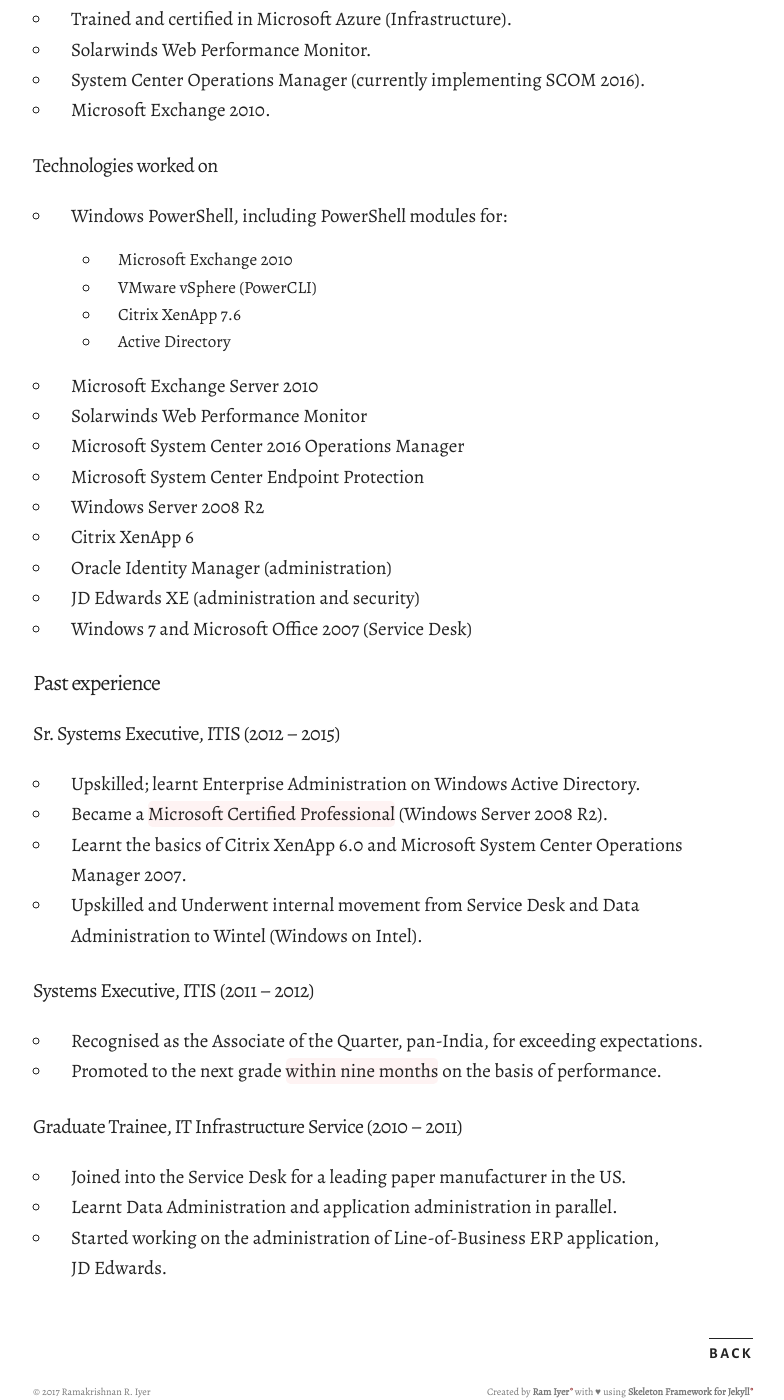
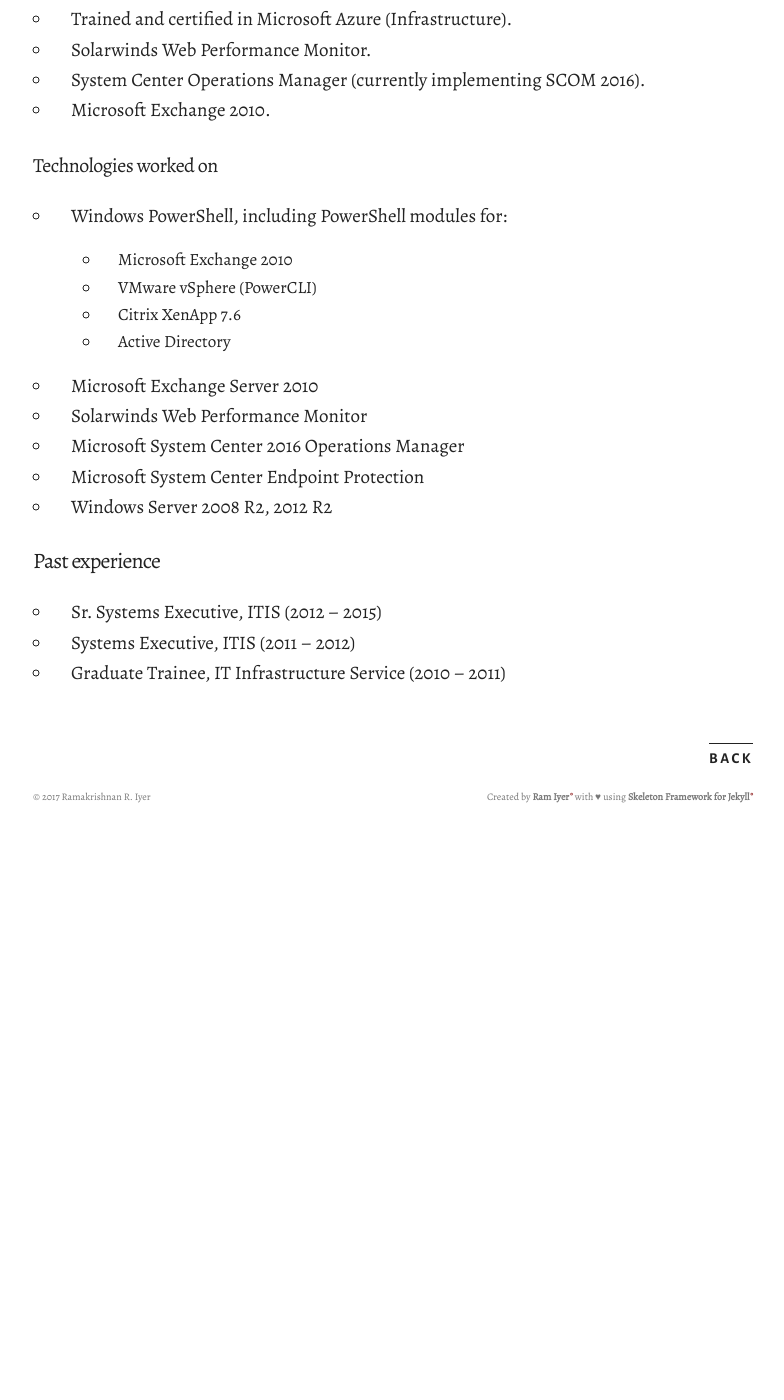
Before and after one commit to theramiyer/resume, a Jekyll site: the page built from _posts/2010-07-21-cognizant-technology-solutions.md, in a window 1280 px wide and 1400 px high, scrolled down 1251 px. Shown: the whole window, without its empty margins (247-1031 px from the left). Built offline with Jekyll 4.4.1, drawn with Linux system fonts in a browser that asks for light colours; nearby versions of some CDN libraries; after the commit the page ends 2056 px from its top, so only the background shows below that; some of the changed text lies outside the part shown.

Commit message:
Edit Cognizant experience post

```diff
--- a/_posts/2010-07-21-cognizant-technology-solutions.md
+++ b/_posts/2010-07-21-cognizant-technology-solutions.md
@@ -52,28 +52,10 @@
 - Solarwinds Web Performance Monitor
 - Microsoft System Center&nbsp;2016 Operations Manager
 - Microsoft System Center Endpoint Protection
-- Windows Server 2008&nbsp;R2
-- Citrix XenApp&nbsp;6
-- Oracle Identity Manager (administration)
-- JD&nbsp;Edwards XE (administration and security)
-- Windows&nbsp;7 and Microsoft Office&nbsp;2007 (Service Desk)
+- Windows Server 2008&nbsp;R2, 2012&nbsp;R2
 
 #### Past experience
 
-##### Sr. Systems Executive, ITIS (2012 -- 2015)
-
-- Upskilled; learnt Enterprise Administration on Windows Active Directory.
-- Became a **Microsoft Certified Professional** (Windows Server 2008&nbsp;R2).
-- Learnt the basics of Citrix XenApp 6.0 and Microsoft System Center Operations Manager&nbsp;2007.
-- Upskilled and Underwent internal movement from Service Desk and Data Administration to Wintel (Windows on Intel).
-
-##### Systems Executive, ITIS (2011 -- 2012)
-
-- Recognised as the Associate of the Quarter, pan-India, for exceeding expectations.
-- Promoted to the next grade **within nine months** on the basis of performance.
-
-##### Graduate Trainee, IT Infrastructure Service (2010 -- 2011)
-
-- Joined into the Service Desk for a leading paper manufacturer in the US.
-- Learnt Data Administration and application administration in parallel.
-- Started working on the administration of Line-of-Business ERP application, JD&nbsp;Edwards.
+- Sr. Systems Executive, ITIS (2012 -- 2015)
+- Systems Executive, ITIS (2011 -- 2012)
+- Graduate Trainee, IT Infrastructure Service (2010 -- 2011)
```
Also changed, not shown: other parts of _posts/2010-07-21-cognizant-technology-solutions.md (+1 -1 lines).
